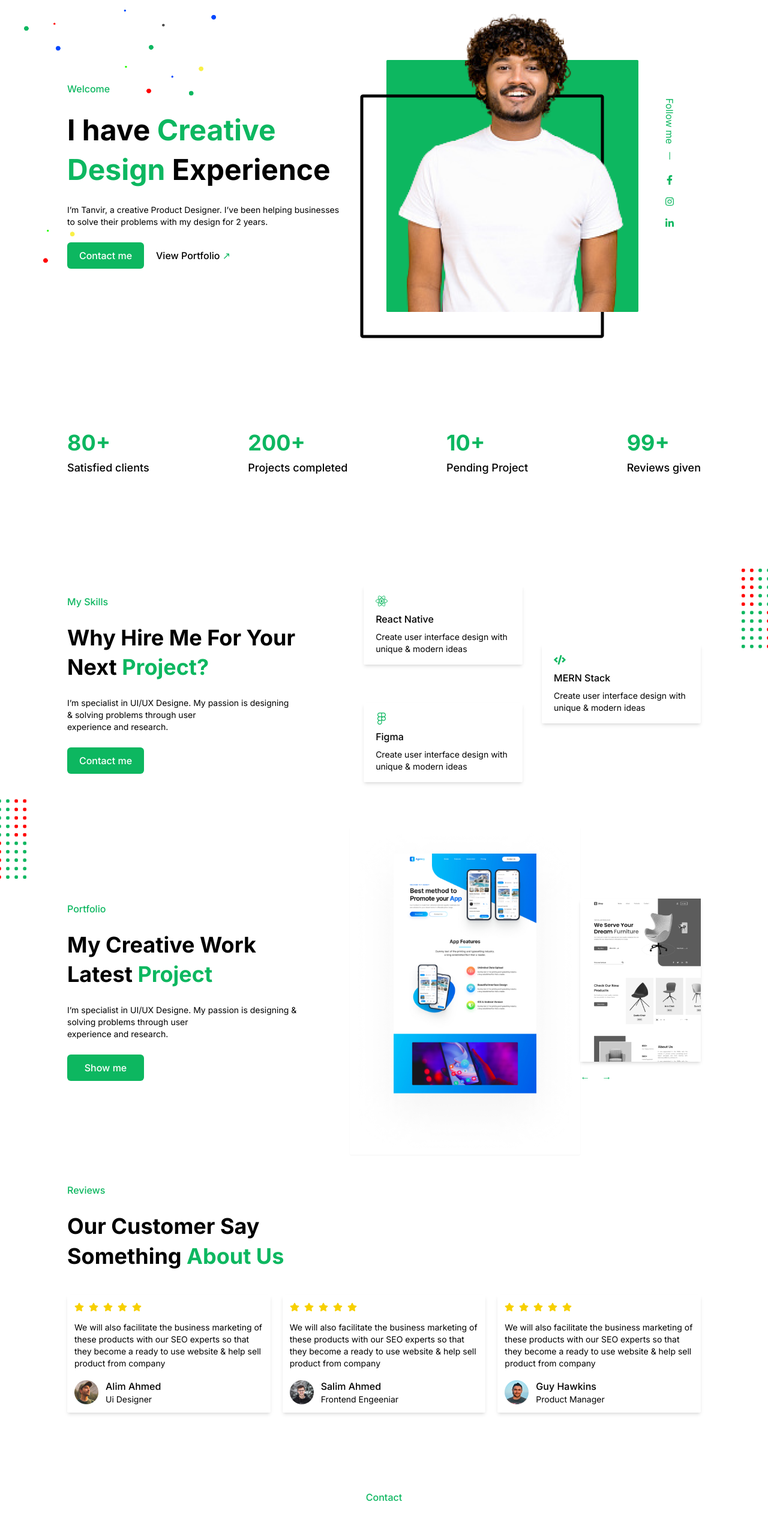
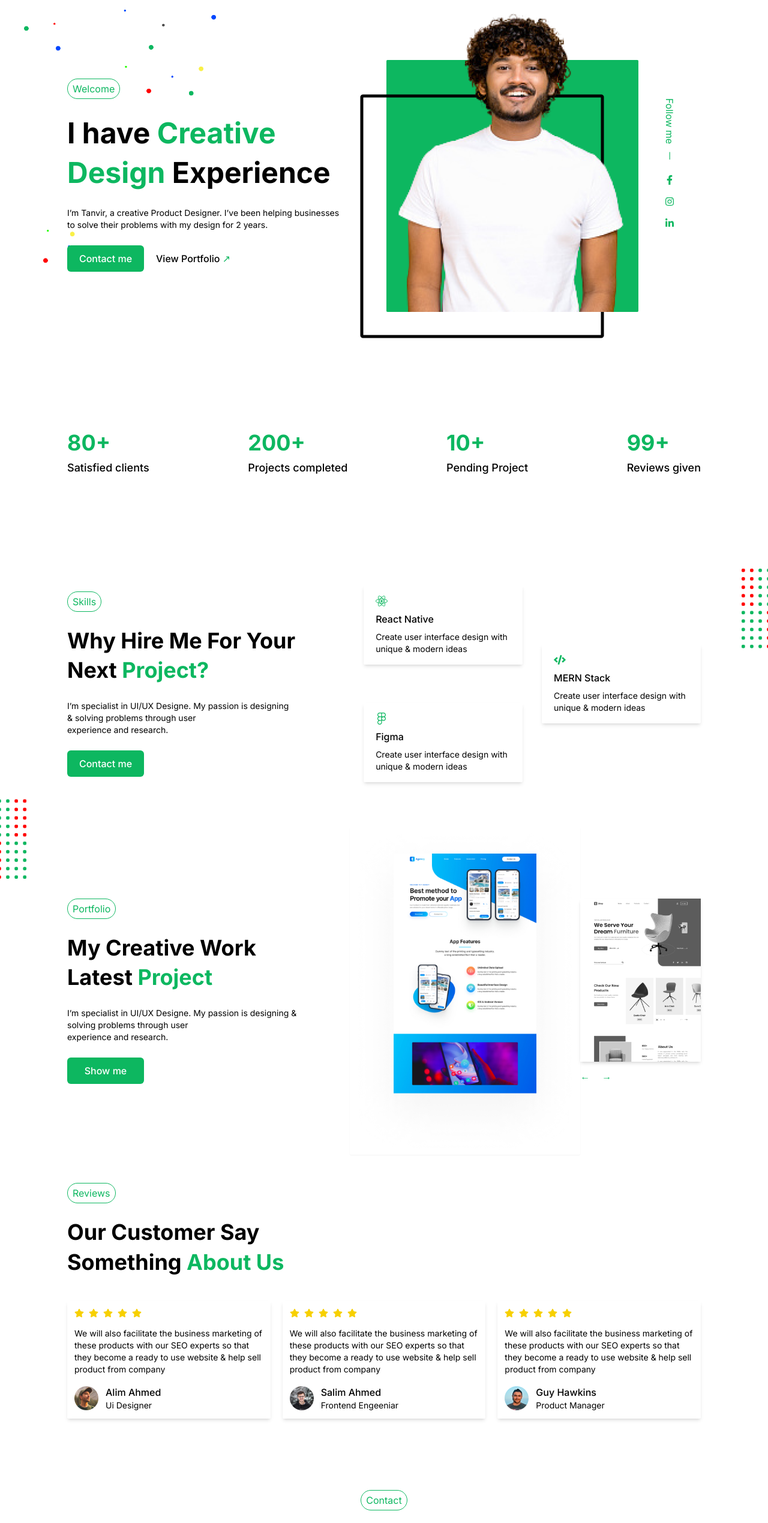
Before and after one commit to itznur07/m-design-portfolio, a React (Create React App) app: page / in a window 1280 px wide. Shown: the part 80-2619 px from the top of the page at 60% size. Built offline with nearby package versions, Linux system fonts and the light colour scheme.

Commit message:
TagButton code refactor

```diff
--- a/src/Components/Banner.js
+++ b/src/Components/Banner.js
@@ -8,19 +8,22 @@ import bgdots from "../assets/img/bgdots.png";
 // import icons
 import { AiOutlineLine } from "react-icons/ai";
 import { FaFacebookF, FaInstagram, FaLinkedinIn } from "react-icons/fa";
+import TagButton from "./TagButton";
 
 const Banner = () => {
   return (
     <>
-    <div className="absolute top-24 left-10 w-1/4 -z-10"><img src={bgdots} alt="bg-dots"/></div>
+      <div className='absolute top-24 left-10 w-1/4 -z-10'>
+        <img src={bgdots} alt='bg-dots' />
+      </div>
       <div className='flex items-center justify-between'>
         <div className='flex flex-col gap-6'>
-          <p className='text-md text-[#0db760] font-medium'>Welcome</p>
+          <TagButton name="Welcome" />
           <p className='text-5xl font-bold leading-snug'>
             I have <span className='text-[#0db760] '>Creative</span> <br />{" "}
             <span className='text-[#0db760]'>Design</span> Experience
           </p>
-          <p className="text-[#000] text-sm">
+          <p className='text-[#000] text-sm'>
             I’m Tanvir, a creative Product Designer. I’ve been helping
             businesses <br /> to solve their problems with my design for 2
             years.
--- a/src/Components/ContactUs.js
+++ b/src/Components/ContactUs.js
@@ -4,12 +4,13 @@ import React from "react";
 import { AiOutlineMail } from "react-icons/ai";
 import { BiPhoneCall } from "react-icons/bi";
 import { FaSearchLocation } from "react-icons/fa";
+import TagButton from "./TagButton";
 
 const ContactUs = () => {
   return (
     <div className='h-96 mt-32'>
       <div className='flex flex-col gap-6 items-center'>
-        <p className='text-md text-[#0db760] font-medium'>Contact</p>
+        <TagButton name="Contact" />
         <p className='text-4xl font-bold leading-snug'>
           Let’s Discuss Your <span className='text-[#0db760]'>Project</span>
         </p>
--- a/src/Components/Portfolio.js
+++ b/src/Components/Portfolio.js
@@ -6,6 +6,7 @@ import dotsl from "../assets/img/dots-l.png";
 import w1 from "../assets/img/w1.png";
 import w2 from "../assets/img/w2.png";
 import w3 from "../assets/img/w3.png";
+import TagButton from "./TagButton";
 
 const Portfolio = () => {
   return (
@@ -15,7 +16,7 @@ const Portfolio = () => {
       </div>
       <div className='flex items-center justify-between gap-16 h-96 mt-32'>
         <div className='flex flex-col gap-6'>
-          <p className='text-md text-[#0db760] font-medium'>Portfolio</p>
+          <TagButton name="Portfolio" />
           <p className='text-4xl font-bold leading-snug'>
             My Creative Work <br />
             Latest <span className='text-[#0db760]'>Project</span>
--- a/src/Components/Reviews.js
+++ b/src/Components/Reviews.js
@@ -5,13 +5,14 @@ import { FaStar } from "react-icons/fa";
 import p1 from "../assets/img/men1.png";
 import p2 from "../assets/img/men2.png";
 import p3 from "../assets/img/men3.png";
+import TagButton from "./TagButton";
 
 const Reviews = () => {
   return (
     <>
       <div className='flex flex-col gap-10 h-96 mt-32'>
         <div className='flex flex-col gap-6'>
-          <p className='text-md text-[#0db760] font-medium'>Reviews</p>
+          <TagButton name="Reviews" />
           <p className='text-4xl font-bold leading-snug'>
             Our Customer Say
             <br />
--- a/src/Components/Skills.js
+++ b/src/Components/Skills.js
@@ -4,6 +4,7 @@ import Button from "./Button";
 // import img & icons
 import { FaCode, FaFigma, FaReact } from "react-icons/fa";
 import dotsr from '../assets/img/dots-r.png';
+import TagButton from "./TagButton";
 
 
 const Skills = () => {
@@ -14,7 +15,7 @@ const Skills = () => {
     </div>
       <div className='flex items-center justify-between gap-28 h-96'>
         <div className='flex flex-col gap-6'>
-          <p className='text-md text-[#0db760] font-medium'>My Skills</p>
+          <TagButton name="Skills" />
           <p className='text-4xl font-bold leading-snug'>
             Why Hire Me For Your <br />
             Next <span className='text-[#0db760]'>Project?</span>
--- /dev/null
+++ b/src/Components/TagButton.js
@@ -0,0 +1,13 @@
+import React from "react";
+
+const TagButton = ({ name }) => {
+  return (
+    <div>
+      <button className='px-2 py-1 border border-[#0db760] text-[#0db760] rounded-full'>
+        {name}
+      </button>
+    </div>
+  );
+};
+
+export default TagButton;
```
